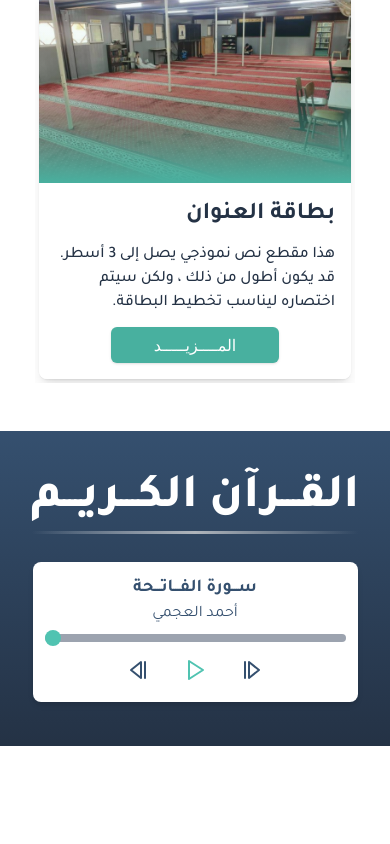
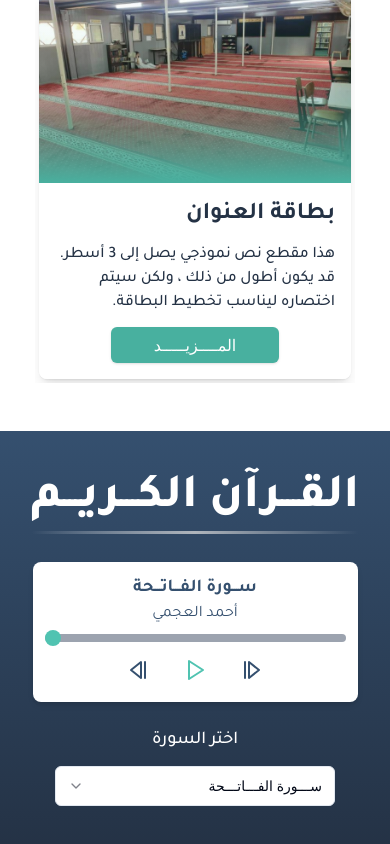
Before and after one commit to Zvki1/usthb_mosque, a React (Vite) app: page / in a window 390 px wide. Shown: the part 1913-2757 px from the top of the page. Before the commit the page ends 2659 px from the top, so only its background shows below. Built offline with nearby package versions, Linux system fonts and the light colour scheme.

Commit message:
ui(quran player mobile view)

```diff
--- /dev/null
+++ b/src/components/Quran/AyaSelector.jsx
@@ -0,0 +1,23 @@
+import {
+  Select,
+  SelectContent,
+  SelectItem,
+  SelectTrigger,
+  SelectValue,
+} from "@/components/ui/select";
+
+export default function AyaSelector() {
+  return (
+    <Select>
+      <SelectTrigger className="w-[280px] direction-reverse">
+        <SelectValue placeholder="ســـورة الفـــاتـــحة" />
+      </SelectTrigger>
+      <SelectContent>
+        <SelectItem value="art">Argentina Time (ART)</SelectItem>
+        <SelectItem value="bot">Bolivia Time (BOT)</SelectItem>
+        <SelectItem value="brt">Brasilia Time (BRT)</SelectItem>
+        <SelectItem value="clt">Chile Standard Time (CLT)</SelectItem>
+      </SelectContent>
+    </Select>
+  );
+}
--- a/src/components/Quran/Index.jsx
+++ b/src/components/Quran/Index.jsx
@@ -1,5 +1,5 @@
-
 import subtitle from "../../assets/Activities/subtitle.svg";
+import AyaSelector from "../Quran/AyaSelector";
 import { AyaPlayer } from "./aya-player";
 
 const Index = () => {
@@ -12,6 +12,12 @@ const Index = () => {
         <img src={subtitle} alt="subtitle" className="w-full " />
       </div>
       <AyaPlayer />
+      <div className=" flex flex-col items-center gap-3 pt-5">
+        <h3 className="text-white font-Tajawal text-lg font-[500]  ">
+          اختر السورة
+        </h3>
+        <AyaSelector />
+      </div>
     </div>
   );
 };
--- a/src/components/ui/select.jsx
+++ b/src/components/ui/select.jsx
@@ -16,7 +16,7 @@ const SelectTrigger = React.forwardRef(({ className, children, ...props }, ref)
   <SelectPrimitive.Trigger
     ref={ref}
     className={cn(
-      "flex h-10 w-full items-center justify-between rounded-md border border-input bg-background px-3 py-2 text-sm ring-offset-background placeholder:text-muted-foreground focus:outline-none focus:ring-2 focus:ring-ring focus:ring-offset-2 disabled:cursor-not-allowed disabled:opacity-50 [&>span]:line-clamp-1",
+      "flex flex-row-reverse h-10 w-full items-center justify-between rounded-md border border-input bg-background px-3 py-2 text-sm ring-offset-background placeholder:text-muted-foreground focus:outline-none focus:ring-2  disabled:cursor-not-allowed disabled:opacity-50 [&>span]:line-clamp-1",
       className
     )}
     {...props}>
```
